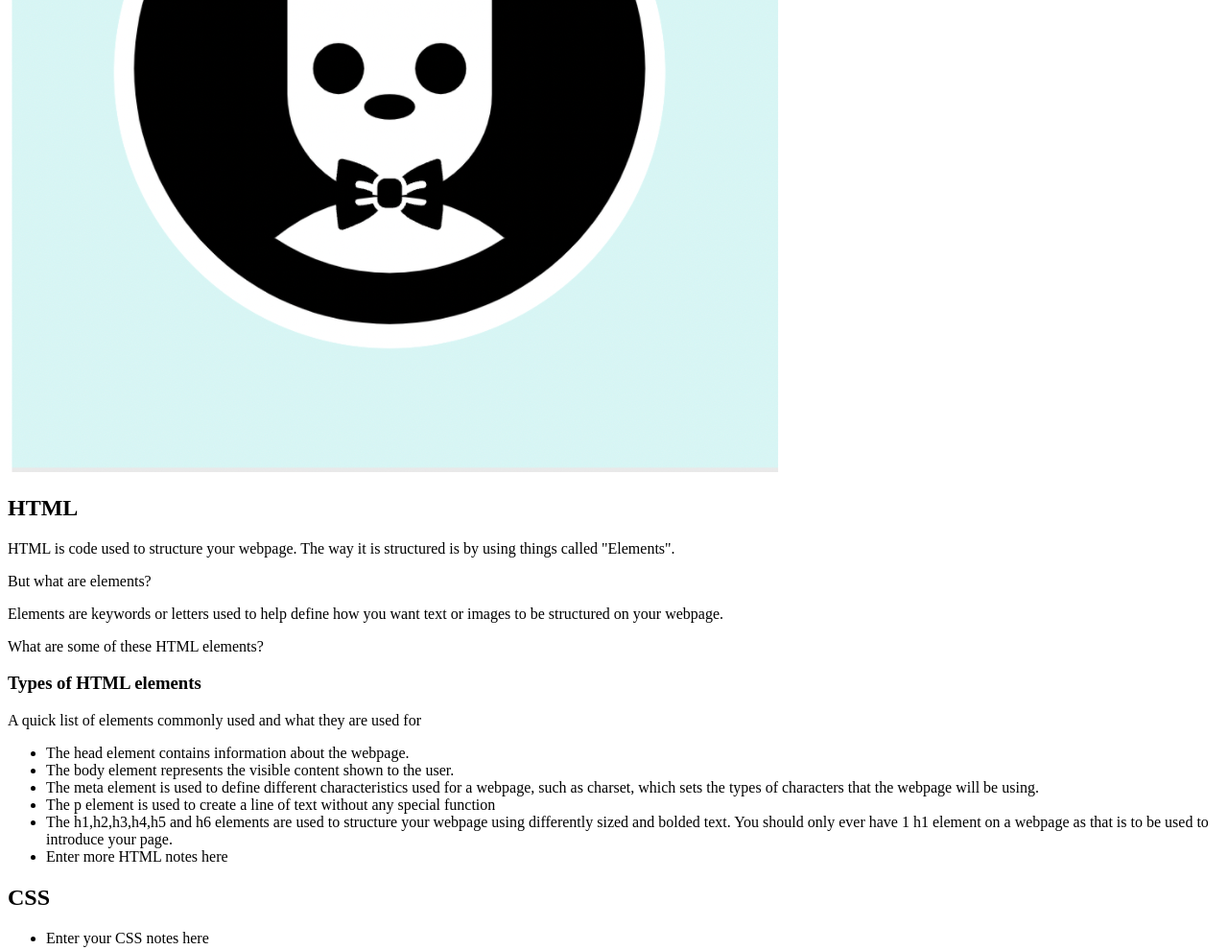
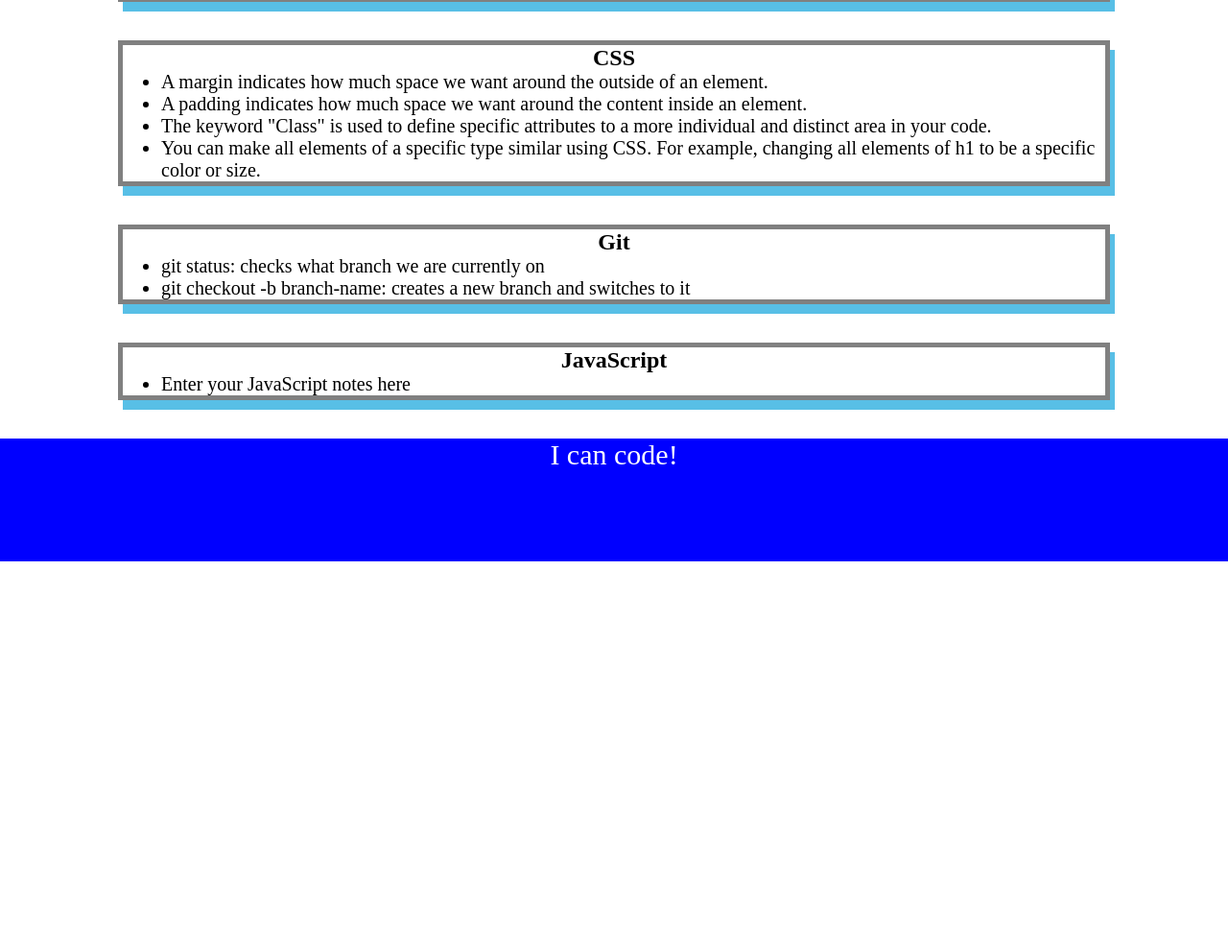
Before and after one commit to Runnerrupert/prework-study-guide, a plain HTML site: page index.html in a window 1280 px wide. Shown: the part 364-1354 px from the top of the page at 96% size. After the commit the page ends 949 px from the top, so only its background shows below. Drawn offline with Linux system fonts and the light colour scheme.

Commit message:
added CSS to project and modified the HTML file to follow precisely what is happening in the modules

```diff
--- /dev/null
+++ b/assets/style.css
@@ -0,0 +1,42 @@
+* {
+    margin: 0;
+    padding: 0;
+}
+
+header,
+footer {
+    width: 100%;
+    height: 128px;
+    background-color: blue;
+    color: white;
+}
+
+h1,
+h2 {
+    text-align: center;
+}
+
+img {
+    display: block;
+    height: 50px;
+    width: 50px;
+    margin-left: auto;
+    margin-right: auto;
+}
+
+ul {
+    padding-left: 40px;
+    font-size: 20px;
+}
+
+p {
+    text-align: center;
+    font-size: 30px;
+  }
+
+.card {
+    width: 80%;
+    margin: 40px auto;
+    border: 5px solid gray;
+    box-shadow: 5px 10px #58BFE6;
+  }
--- a/index.html
+++ b/index.html
@@ -4,6 +4,7 @@
     <meta charset="UTF-8" />
     <meta http-equiv="X-UA-Compatible" content="IE=edge" />
     <meta name="viewport" content="width=device-width, initial-scale=1.0" />
+    <link rel="stylesheet" href="./assets/style.css">
     <title>Prework Study Guide</title>
   </head>
   <body>
@@ -14,12 +15,6 @@
     <main>
       <section class="card" id="html-section">
         <h2>HTML</h2>
-          <p>HTML is code used to structure your webpage. The way it is structured is by using things called "Elements".</p>
-          <p>But what are elements?</p>
-          <p>Elements are keywords or letters used to help define how you want text or images to be structured on your webpage.</p>
-          <p>What are some of these HTML elements?</p>
-          <h3>Types of HTML elements</h3>
-            <p>A quick list of elements commonly used and what they are used for</p>
             <ul>
               <li>The head element contains information about the webpage.</li>
               <li>The body element represents the visible content shown to the user.</li>
@@ -28,7 +23,6 @@
               <li>The p element is used to create a line of text without any special function</li>
               <li>The h1,h2,h3,h4,h5 and h6 elements are used to structure your webpage using differently sized and bolded text.
                 You should only ever have 1 h1 element on a webpage as that is to be used to introduce your page.</li>
-              <li>Enter more HTML notes here</li>
             </ul>
       </section>
       </section>
@@ -36,7 +30,11 @@
       <section class="card" id="css-section">
         <h2>CSS</h2>
           <ul>
-            <li>Enter your CSS notes here</li>
+            <li>A margin indicates how much space we want around the outside of an element.</li>
+            <li>A padding indicates how much space we want around the content inside an element.</li>
+            <li>The keyword "Class" is used to define specific attributes to a more individual and distinct area in your code.</li>
+            <li>You can make all elements of a specific type similar using CSS. For example, changing all elements of h1 to be
+              a specific color or size.</li>
           </ul>
       </section>
 
```
